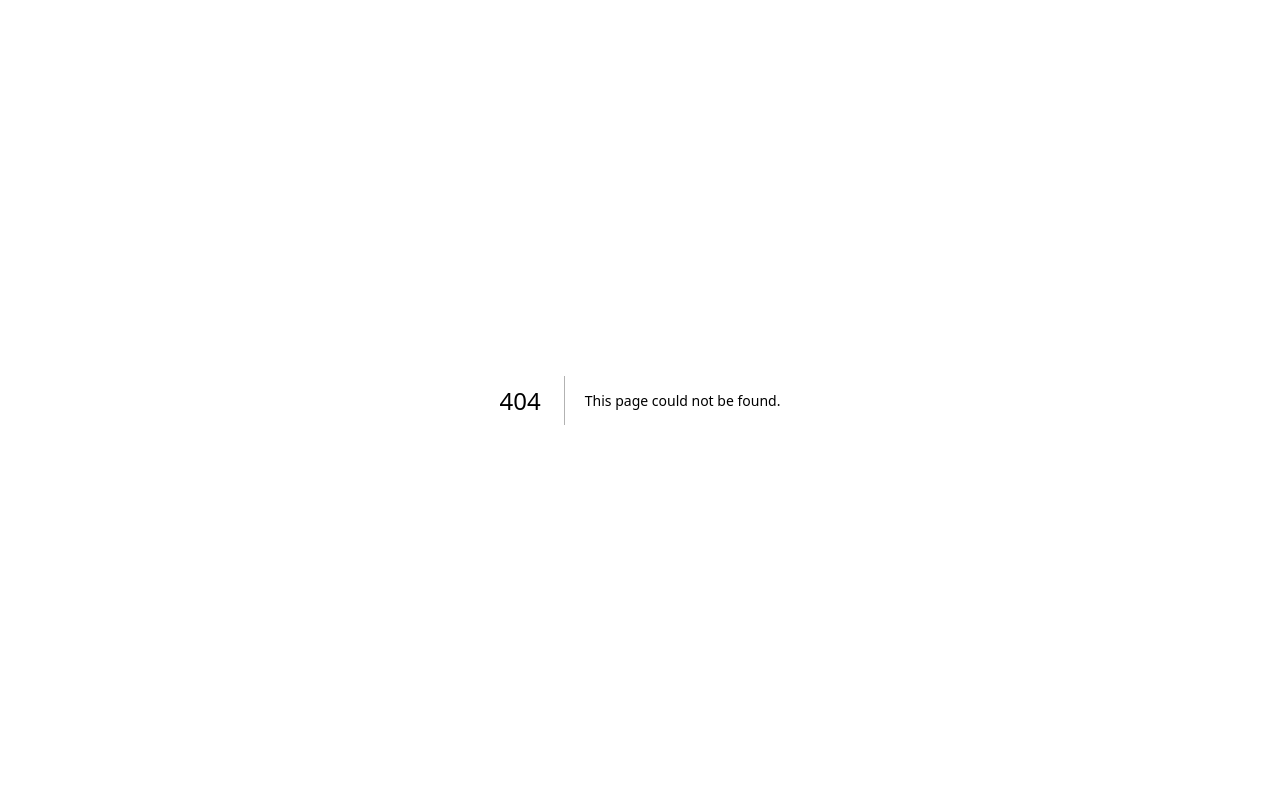
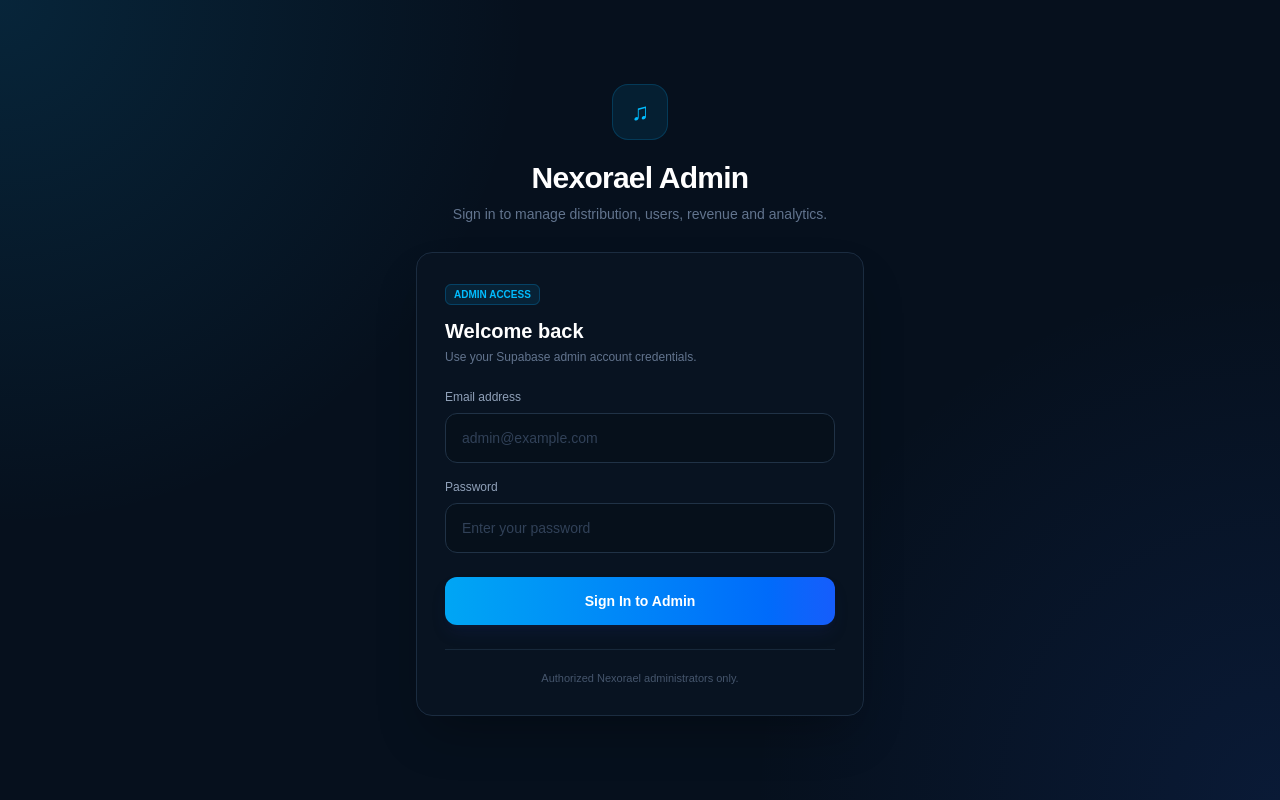
Before and after one commit to shekh8756/nexorael-dashboard-v2, a Next.js app: page /admin-login in a window 1280 px wide. Before the commit this address had no page. Built offline with nearby package versions, Linux system fonts and the light colour scheme; no server answers.

Commit message:
Add secure Supabase admin login

```diff
--- /dev/null
+++ b/app/admin-login/page.tsx
@@ -0,0 +1,217 @@
+"use client";
+
+import { FormEvent, useEffect, useState } from "react";
+import { useRouter } from "next/navigation";
+import { supabase } from "@/lib/supabase";
+
+export default function AdminLoginPage() {
+  const router = useRouter();
+
+  const [email, setEmail] = useState("");
+  const [password, setPassword] = useState("");
+
+  const [loading, setLoading] = useState(false);
+  const [checking, setChecking] = useState(true);
+  const [error, setError] = useState("");
+
+  useEffect(() => {
+    checkExistingSession();
+  }, []);
+
+  async function checkExistingSession() {
+    try {
+      const {
+        data: { user },
+      } = await supabase.auth.getUser();
+
+      if (!user) {
+        setChecking(false);
+        return;
+      }
+
+      const allowed = await verifyAdmin(user.id);
+
+      if (allowed) {
+        router.replace("/admin");
+        return;
+      }
+
+      await supabase.auth.signOut();
+    } catch (error) {
+      console.error(error);
+    } finally {
+      setChecking(false);
+    }
+  }
+
+  async function verifyAdmin(userId: string) {
+    const { data: profile, error: profileError } =
+      await supabase
+        .from("profiles")
+        .select("role,status")
+        .eq("id", userId)
+        .maybeSingle();
+
+    if (profileError || !profile) {
+      return false;
+    }
+
+    const allowedRoles = [
+      "master_admin",
+      "white_label_admin",
+    ];
+
+    return (
+      profile.status === "active" &&
+      allowedRoles.includes(profile.role)
+    );
+  }
+
+  async function handleLogin(event: FormEvent) {
+    event.preventDefault();
+
+    setLoading(true);
+    setError("");
+
+    try {
+      const {
+        data,
+        error: loginError,
+      } = await supabase.auth.signInWithPassword({
+        email: email.trim(),
+        password,
+      });
+
+      if (loginError) {
+        throw new Error(loginError.message);
+      }
+
+      if (!data.user) {
+        throw new Error("Unable to authenticate user.");
+      }
+
+      const allowed = await verifyAdmin(data.user.id);
+
+      if (!allowed) {
+        await supabase.auth.signOut();
+
+        throw new Error(
+          "This account does not have admin access."
+        );
+      }
+
+      router.replace("/admin");
+      router.refresh();
+    } catch (error) {
+      setError(
+        error instanceof Error
+          ? error.message
+          : "Unable to sign in."
+      );
+    } finally {
+      setLoading(false);
+    }
+  }
+
+  if (checking) {
+    return (
+      <main className="flex min-h-screen items-center justify-center bg-[#06101d] text-white">
+        <div className="text-sm text-slate-400">
+          Checking admin session...
+        </div>
+      </main>
+    );
+  }
+
+  return (
+    <main className="relative flex min-h-screen items-center justify-center overflow-hidden bg-[#06101d] px-5 text-white">
+      <div className="absolute inset-0 bg-[radial-gradient(circle_at_top_left,rgba(14,165,233,0.14),transparent_35%),radial-gradient(circle_at_bottom_right,rgba(37,99,235,0.12),transparent_35%)]" />
+
+      <div className="relative w-full max-w-md">
+        <div className="mb-7 text-center">
+          <div className="mx-auto flex h-14 w-14 items-center justify-center rounded-2xl border border-sky-500/20 bg-sky-500/10 text-2xl text-sky-400">
+            ♫
+          </div>
+
+          <h1 className="mt-5 text-3xl font-bold tracking-tight">
+            Nexorael Admin
+          </h1>
+
+          <p className="mt-2 text-sm text-slate-500">
+            Sign in to manage distribution, users, revenue and analytics.
+          </p>
+        </div>
+
+        <section className="rounded-2xl border border-[#1b2c40] bg-[#091522]/95 p-7 shadow-2xl shadow-black/30 backdrop-blur">
+          <div className="mb-6">
+            <span className="rounded-md border border-sky-500/25 bg-sky-500/10 px-2 py-1 text-[10px] font-bold text-sky-400">
+              ADMIN ACCESS
+            </span>
+
+            <h2 className="mt-3 text-xl font-semibold">
+              Welcome back
+            </h2>
+
+            <p className="mt-1 text-xs text-slate-500">
+              Use your Supabase admin account credentials.
+            </p>
+          </div>
+
+          {error && (
+            <div className="mb-5 rounded-xl border border-red-500/30 bg-red-950/30 p-3 text-sm text-red-300">
+              {error}
+            </div>
+          )}
+
+          <form onSubmit={handleLogin}>
+            <label className="block">
+              <div className="mb-2 text-xs font-medium text-slate-400">
+                Email address
+              </div>
+
+              <input
+                type="email"
+                required
+                autoComplete="email"
+                value={email}
+                onChange={(e) => setEmail(e.target.value)}
+                placeholder="admin@example.com"
+                className="w-full rounded-xl border border-[#203246] bg-[#06101b] px-4 py-3.5 text-sm text-white outline-none transition placeholder:text-slate-700 focus:border-sky-500/50 focus:ring-2 focus:ring-sky-500/10"
+              />
+            </label>
+
+            <label className="mt-4 block">
+              <div className="mb-2 text-xs font-medium text-slate-400">
+                Password
+              </div>
+
+              <input
+                type="password"
+                required
+                autoComplete="current-password"
+                value={password}
+                onChange={(e) => setPassword(e.target.value)}
+                placeholder="Enter your password"
+                className="w-full rounded-xl border border-[#203246] bg-[#06101b] px-4 py-3.5 text-sm text-white outline-none transition placeholder:text-slate-700 focus:border-sky-500/50 focus:ring-2 focus:ring-sky-500/10"
+              />
+            </label>
+
+            <button
+              type="submit"
+              disabled={loading}
+              className="mt-6 w-full rounded-xl bg-gradient-to-r from-sky-500 to-blue-600 px-4 py-3.5 text-sm font-bold text-white shadow-lg shadow-blue-950/30 transition hover:brightness-110 disabled:cursor-not-allowed disabled:opacity-60"
+            >
+              {loading
+                ? "Signing in..."
+                : "Sign In to Admin"}
+            </button>
+          </form>
+
+          <div className="mt-6 border-t border-[#17283a] pt-5 text-center text-[11px] text-slate-600">
+            Authorized Nexorael administrators only.
+          </div>
+        </section>
+      </div>
+    </main>
+  );
+}
```
